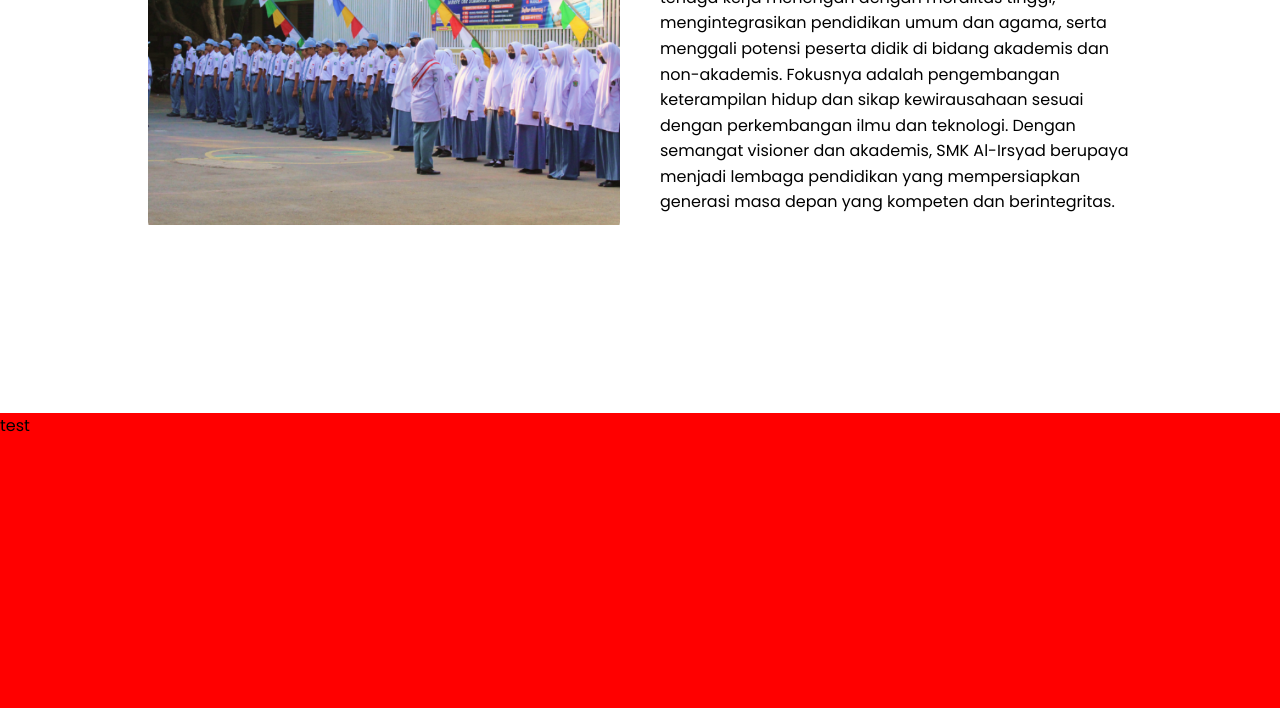
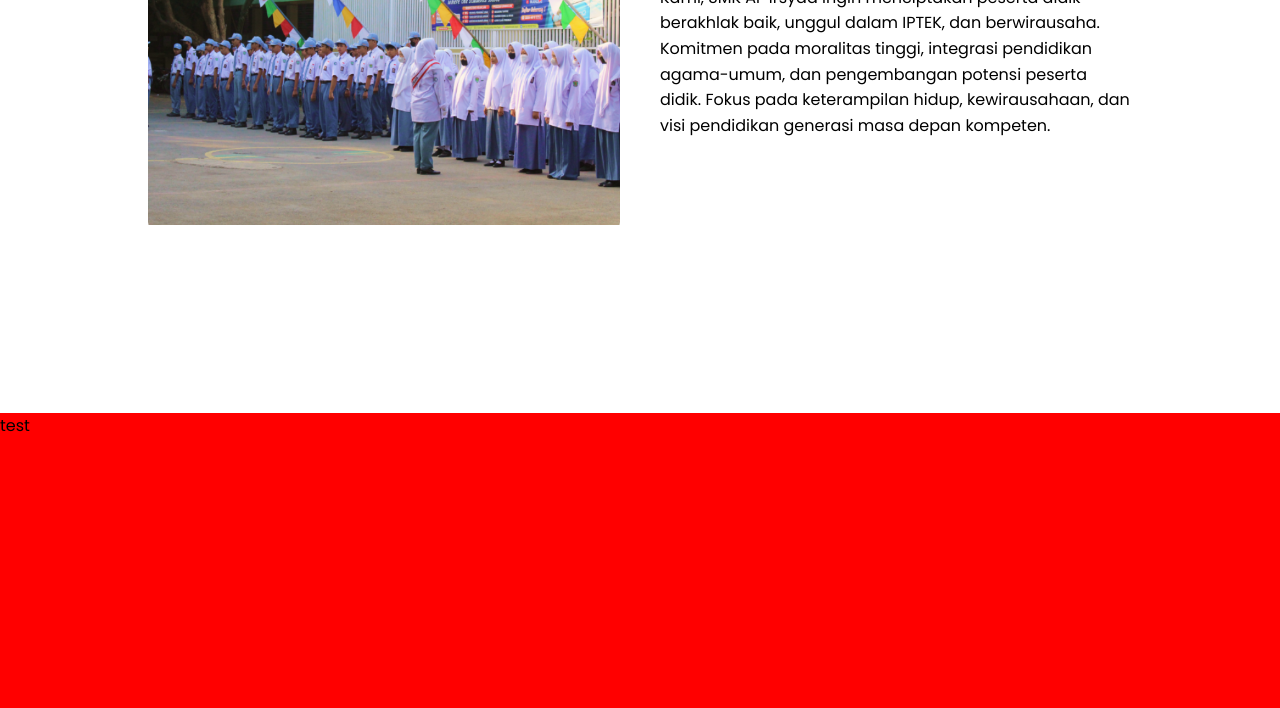
Before and after one commit to Vorosic/SMK_Al-Irsyad_Website, a plain HTML site: page index.html in a window 1280 px wide. Shown: the part 1187-1895 px from the top of the page. Drawn offline with nearby package versions, Linux system fonts and the light colour scheme.

Commit message:
Update index.html

```diff
--- a/index.html
+++ b/index.html
@@ -68,7 +68,7 @@
           <div class="content">
             <h3>SMK Al-Irsyad Tegal</h3>
             <p>
-              Kami, SMK Al-Irsyad ingin menciptakan peserta didik yang bertakwa, berakhlak baik, unggul dalam IPTEK, dan berwirausaha. Mereka berkomitmen menghasilkan calon tenaga kerja menengah dengan moralitas tinggi, mengintegrasikan pendidikan umum dan agama, serta menggali potensi peserta didik di bidang akademis dan non-akademis. Fokusnya adalah pengembangan keterampilan hidup dan sikap kewirausahaan sesuai dengan perkembangan ilmu dan teknologi. Dengan semangat visioner dan akademis, SMK Al-Irsyad berupaya menjadi lembaga pendidikan yang mempersiapkan generasi masa depan yang kompeten dan berintegritas.
+              Kami, SMK Al-Irsyad ingin menciptakan peserta didik berakhlak baik, unggul dalam IPTEK, dan berwirausaha. Komitmen pada moralitas tinggi, integrasi pendidikan agama-umum, dan pengembangan potensi peserta didik. Fokus pada keterampilan hidup, kewirausahaan, dan visi pendidikan generasi masa depan kompeten.
             </p>
           </div>
         </div>
```
